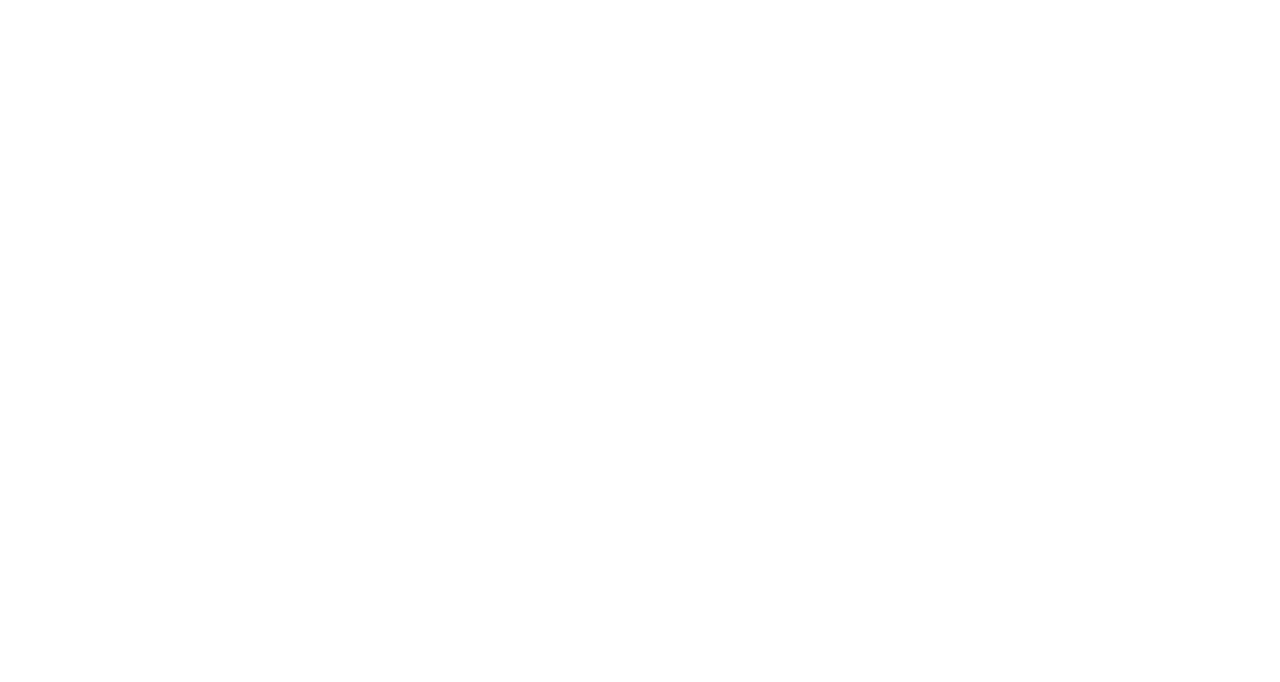
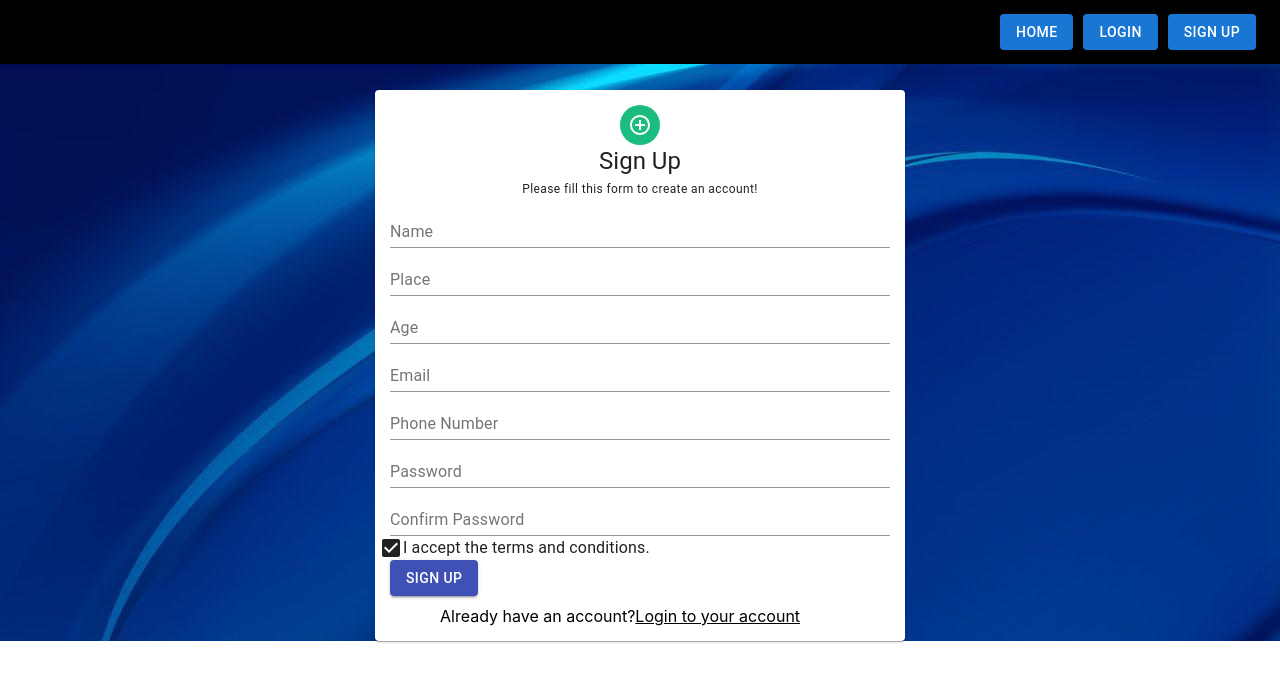
Before and after one commit to ICTAK-Expense-Tracker-App/Expense-Tracker-App, a React (Create React App) app in the folder frontend/: page /SignUp in a window 1280 px wide. Before the commit this address had no page. Shown: the top 682 px of the page. Built offline with nearby package versions, Linux system fonts and the light colour scheme.

Commit message:
commit message

```diff
--- a/frontend/src/components/Login.jsx
+++ b/frontend/src/components/Login.jsx
@@ -16,13 +16,14 @@ const Login = ({ setLoginUser}) => {
         password:""
     })
 
-    const handleChange = e => {
-        const { name, value } = e.target
-        setUser({
-            ...user,
-            [name]: value
-        })
-    }
+    const handleChange = (e) => {
+      const { name, value } = e.target;
+      setUser((prevState) => ({
+        ...prevState,
+        [name]: value,
+      }));
+    };
+
     const login = () => {
       axios.post("http://localhost:9002/Login", user)
       .then(res => {
@@ -44,6 +45,7 @@ const Login = ({ setLoginUser}) => {
             <TextField
               label="Email"
               variant="standard"
+              name="email"
               placeholder="Email"
               value={user.email}
               onChange={handleChange}
@@ -54,6 +56,7 @@ const Login = ({ setLoginUser}) => {
             <TextField
               label="Password"
               variant="standard"
+              name="password"
               placeholder="Password"
               type="password"
               value={user.password}
--- a/frontend/src/components/SignUp.jsx
+++ b/frontend/src/components/SignUp.jsx
@@ -24,7 +24,7 @@ const SignUp = () => {
         reEnterPassword: ""
     })
 
-    const handleChange = e => {
+    const handleChange = (e) => {
         const { name, value } = e.target
         setUser({
             ...user,
@@ -58,13 +58,13 @@ const SignUp = () => {
                     <Typography variant='caption' gutterBottom>Please fill this form to create an account!</Typography>
                 </Grid>
                 <form>
-                    <TextField fullWidth label='Name' value={user.name} placeholder="Enter your name" onChange={ handleChange }/>
-                    <TextField fullWidth label='Place' value={user.place} placeholder="Enter your place" onChange={ handleChange }/>
-                    <TextField fullWidth label='Age' value={user.age} placeholder="Enter your age" onChange={ handleChange } />
-                    <TextField fullWidth label='Email' value={user.email} placeholder="Enter your email" onChange={ handleChange }/>
-                    <TextField fullWidth label='Phone Number' value={user.no} placeholder="Enter your phone number" onChange={ handleChange }/>
-                    <TextField fullWidth label='Password' value={user.password} placeholder="Enter your password" type="password" onChange={ handleChange }/>
-                    <TextField fullWidth label='Confirm Password' value={user.reEnterPassword} placeholder="Confirm your password" type="password" onChange={ handleChange }/>
+                    <TextField fullWidth label='Name' name='name' value={user.name} placeholder="Enter your name" onChange={ handleChange }/>
+                    <TextField fullWidth label='Place' name='place' value={user.place} placeholder="Enter your place" onChange={ handleChange }/>
+                    <TextField fullWidth label='Age' name='age' value={user.age} placeholder="Enter your age" onChange={ handleChange } />
+                    <TextField fullWidth label='Email' name='email' value={user.email} placeholder="Enter your email" onChange={ handleChange }/>
+                    <TextField fullWidth label='Phone Number' name='no' value={user.no} placeholder="Enter your phone number" onChange={ handleChange }/>
+                    <TextField fullWidth label='Password' name='password' value={user.password} placeholder="Enter your password" type="password" onChange={ handleChange }/>
+                    <TextField fullWidth label='Confirm Password' name='reEnterPassword' value={user.reEnterPassword} placeholder="Confirm your password" type="password" onChange={ handleChange }/>
 
                     <FormControlLabel
                         control={<CheckBox name="checkedA" />}
--- a/frontend/src/index.js
+++ b/frontend/src/index.js
@@ -3,14 +3,13 @@ import ReactDOM from 'react-dom/client';
 import './index.css';
 import App from './App';
 import reportWebVitals from './reportWebVitals';
-import { BrowserRouter, Route, Routes } from 'react-router-dom';
+import { BrowserRouter } from 'react-router-dom/dist';
+
 
 ReactDOM.createRoot(document.getElementById('root')).render(
   <React.StrictMode>
     <BrowserRouter>
-      <Routes>
-        <Route element={<App />} />
-      </Routes>
+    <App/>
     </BrowserRouter>
   </React.StrictMode>
 );
```
Also changed, not shown: frontend/src/App.js (+5 -6 lines).
